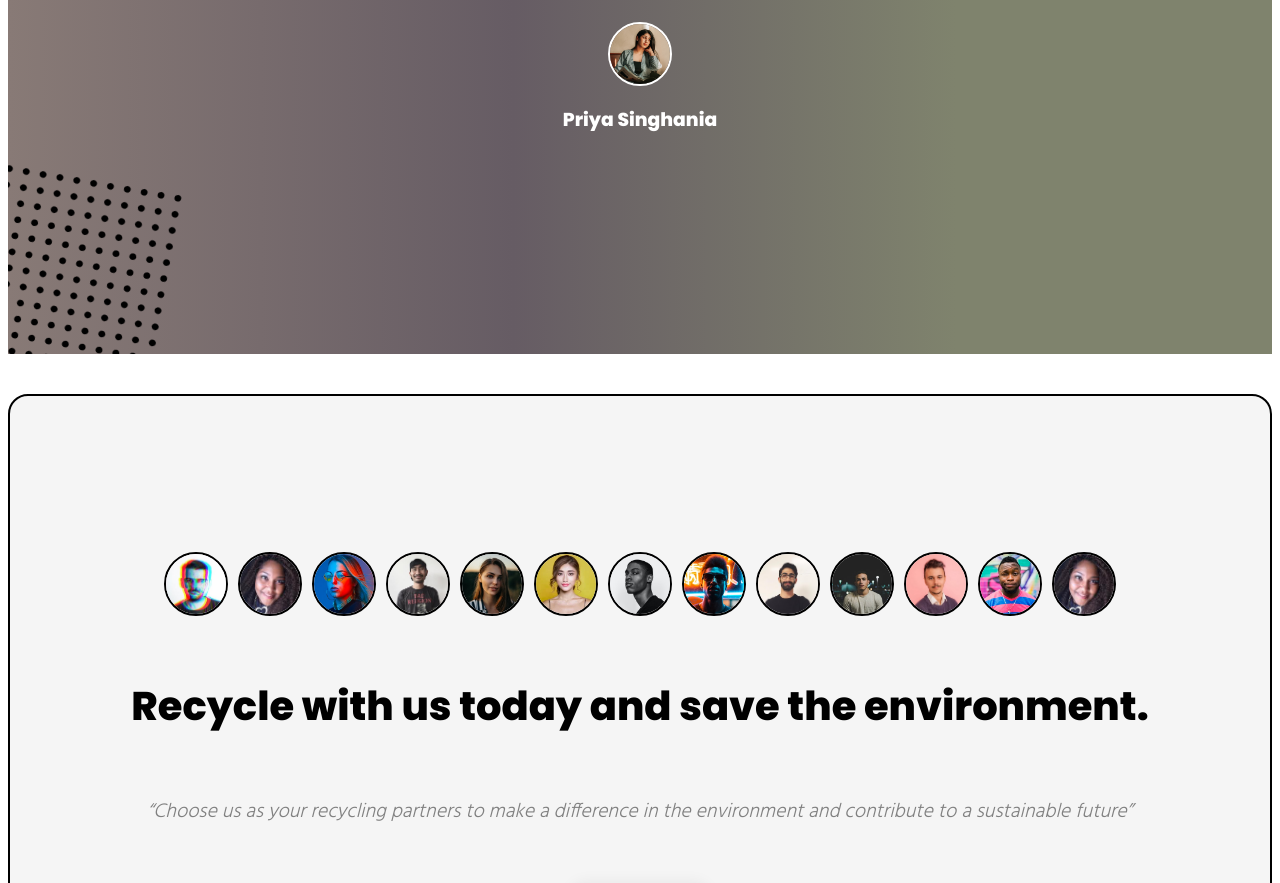
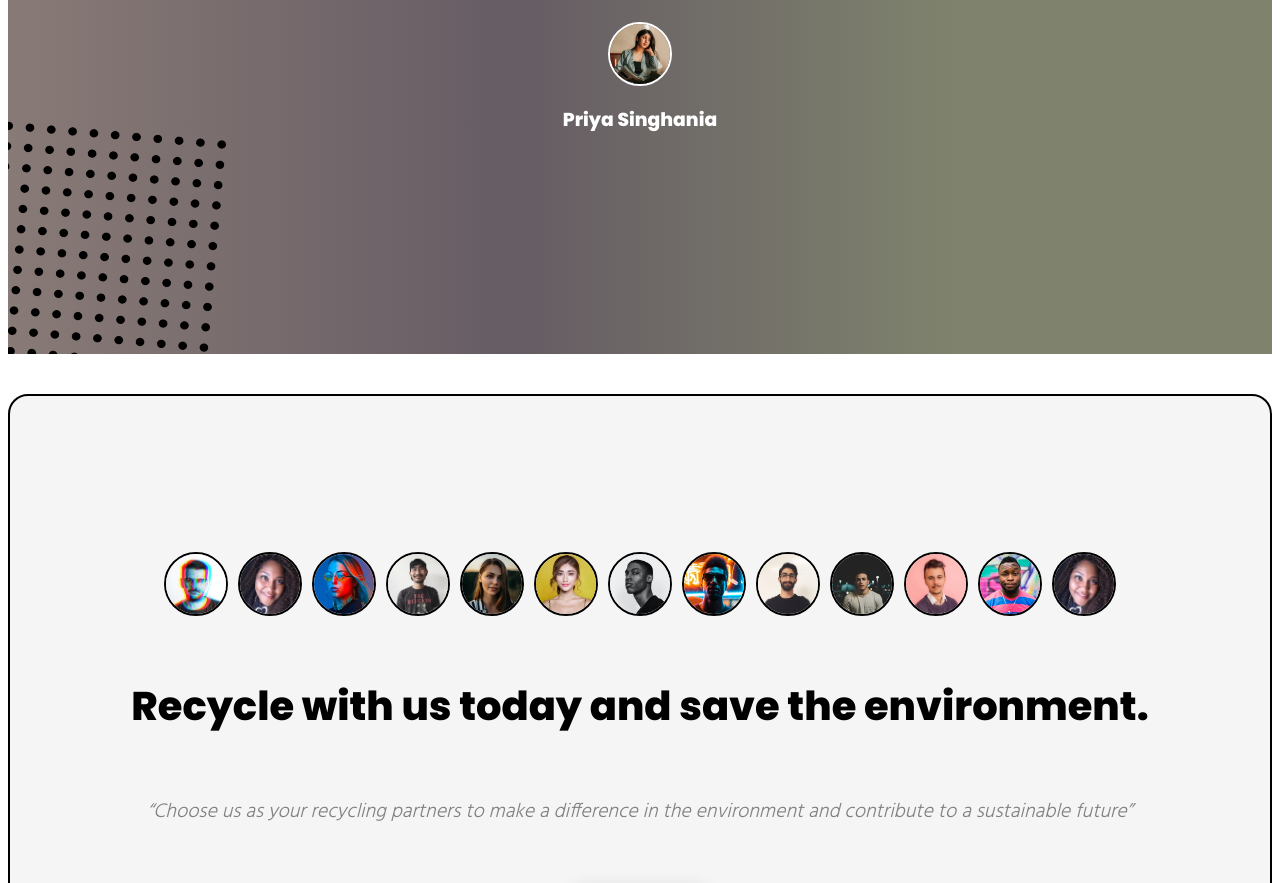
Before and after one commit to Grogu22/Remine-frontend, a plain HTML site: page index.html in a window 1280 px wide. Shown: the part 3178-4061 px from the top of the page. Drawn offline with Linux system fonts and the light colour scheme.

Commit message:
Update main.css

```diff
--- a/css/main.css
+++ b/css/main.css
@@ -194,12 +194,12 @@
     border: 2px solid white !important;
 }
 .design{
-    width: 200px;
-    height: 200px;
+    width: 250px;
+    height: 250px;
     position: absolute;
     left: -3%;
     bottom: -2%;
-    transform: rotate(10deg);
+    transform: rotate(5deg);
 }
 .images{
     display: flex;
```
